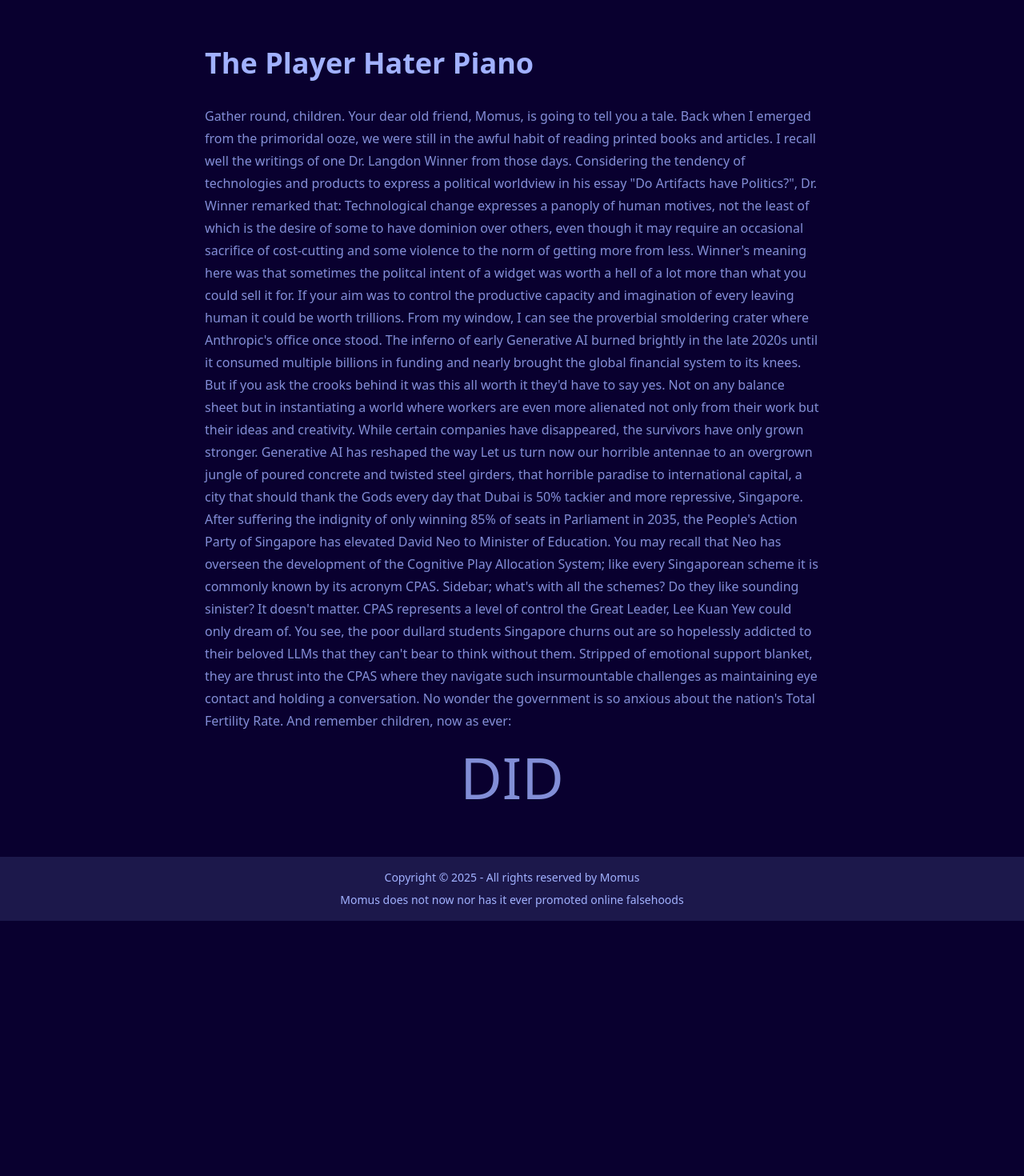
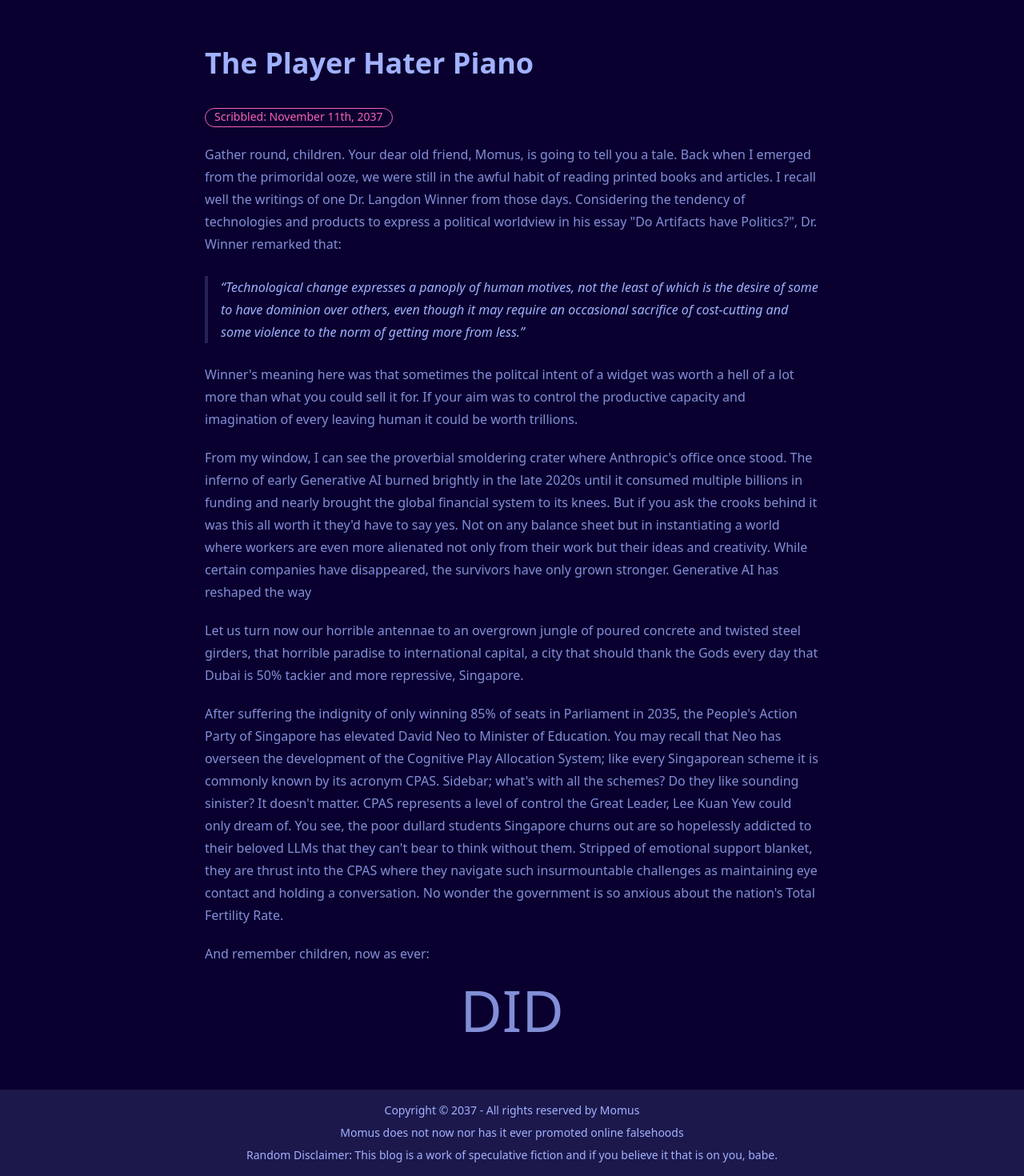
Before and after one commit to louguberting/Aspect-of-Momus, a SvelteKit app: page / in a window 1280 px wide. Shown: the part 69-1539 px from the top of the page at 80% size. Before the commit the page ends 1220 px from the top, so only its background shows below. Built offline with nearby package versions, Linux system fonts and the light colour scheme.

Commit message:
Implement Marked

```diff
--- a/package.json
+++ b/package.json
@@ -25,6 +25,7 @@
 		"vite": "^7.2.6"
 	},
 	"dependencies": {
-		"daisyui": "^5.5.14"
+		"daisyui": "^5.5.14",
+		"marked": "^17.0.1"
 	}
 }
--- /dev/null
+++ b/src/lib/posts/POST.md
@@ -0,0 +1,14 @@
+Gather round, children. Your dear old friend, Momus, is going to tell you a tale. Back when I emerged from the primoridal ooze, we were still in the awful habit of reading printed books and articles. I recall well the writings of one Dr. Langdon Winner from those days. Considering the tendency of technologies and products to express a political worldview in his essay "Do Artifacts have Politics?", Dr. Winner remarked that:
+
+> Technological change expresses a panoply of human motives, not the least of which is the desire of some to have dominion over others, even though it may require an occasional sacrifice of cost-cutting and some violence to the norm of getting more from less.
+>
+
+Winner's meaning here was that sometimes the politcal intent of a widget was worth a hell of a lot more than what you could sell it for. If your aim was to control the productive capacity and imagination of every leaving human it could be worth trillions.
+
+From my window, I can see the proverbial smoldering crater where Anthropic's office once stood. The inferno of early Generative AI burned brightly in the late 2020s until it consumed multiple billions in funding and nearly brought the global financial system to its knees. But if you ask the crooks behind it was this all worth it they'd have to say yes. Not on any balance sheet but in instantiating a world where workers are even more alienated not only from their work but their ideas and creativity. While certain companies have disappeared, the survivors have only grown stronger. Generative AI has reshaped the way
+
+Let us turn now our horrible antennae to an overgrown jungle of poured concrete and twisted steel girders, that horrible paradise to international capital, a city that should thank the Gods every day that Dubai is 50% tackier and more repressive, Singapore.
+
+After suffering the indignity of only winning 85% of seats in Parliament in 2035, the People's Action Party of Singapore has elevated David Neo to Minister of Education. You may recall that Neo has overseen the development of the Cognitive Play Allocation System; like every Singaporean scheme it is commonly known by its acronym CPAS. Sidebar; what's with all the schemes? Do they like sounding sinister? It doesn't matter. CPAS represents a level of control the Great Leader, Lee Kuan Yew could only dream of. You see, the poor dullard students Singapore churns out are so hopelessly addicted to their beloved LLMs that they can't bear to think without them. Stripped of emotional support blanket, they are thrust into the CPAS where they navigate such insurmountable challenges as maintaining eye contact and holding a conversation. No wonder the government is so anxious about the nation's Total Fertility Rate.
+
+And remember children, now as ever:
--- a/src/routes/+layout.svelte
+++ b/src/routes/+layout.svelte
@@ -12,7 +12,8 @@
 {@render children()}
 <footer class="footer sm:footer-horizontal footer-center bg-base-300 text-base-content p-4">
   <aside>
-    <p>Copyright © {new Date().getFullYear()} - All rights reserved by Momus</p>
+    <p>Copyright © {new Date().getFullYear()+12} - All rights reserved by Momus</p>
 	<p>Momus does not now nor has it ever promoted online falsehoods</p>
+	<p>Random Disclaimer: This blog is a work of speculative fiction and if you believe it that is on you, babe.</p>
   </aside>
 </footer>
--- a/src/routes/+page.svelte
+++ b/src/routes/+page.svelte
@@ -1,40 +1,13 @@
+<script>
+	import { marked } from "marked";
+	import my_markdown from "$lib/posts/POST.md?raw";
+</script>
 <main>
 	<article class="prose">
 		<h1>The Player Hater Piano</h1>
-		<p>
-			Gather round, children. Your dear old friend, Momus, is going to tell you a tale. Back when I
-			emerged from the primoridal ooze, we were still in the awful habit of reading printed books
-			and articles. I recall well the writings of one Dr. Langdon Winner from those days.
-			Considering the tendency of technologies and products to express a political worldview in his
-			essay "Do Artifacts have Politics?", Dr. Winner remarked that: Technological change expresses
-			a panoply of human motives, not the least of which is the desire of some to have dominion over
-			others, even though it may require an occasional sacrifice of cost-cutting and some violence
-			to the norm of getting more from less. Winner's meaning here was that sometimes the politcal
-			intent of a widget was worth a hell of a lot more than what you could sell it for. If your aim
-			was to control the productive capacity and imagination of every leaving human it could be
-			worth trillions. From my window, I can see the proverbial smoldering crater where Anthropic's
-			office once stood. The inferno of early Generative AI burned brightly in the late 2020s until
-			it consumed multiple billions in funding and nearly brought the global financial system to its
-			knees. But if you ask the crooks behind it was this all worth it they'd have to say yes. Not
-			on any balance sheet but in instantiating a world where workers are even more alienated not
-			only from their work but their ideas and creativity. While certain companies have disappeared,
-			the survivors have only grown stronger. Generative AI has reshaped the way Let us turn now our
-			horrible antennae to an overgrown jungle of poured concrete and twisted steel girders, that
-			horrible paradise to international capital, a city that should thank the Gods every day that
-			Dubai is 50% tackier and more repressive, Singapore. After suffering the indignity of only
-			winning 85% of seats in Parliament in 2035, the People's Action Party of Singapore has
-			elevated David Neo to Minister of Education. You may recall that Neo has overseen the
-			development of the Cognitive Play Allocation System; like every Singaporean scheme it is
-			commonly known by its acronym CPAS. Sidebar; what's with all the schemes? Do they like
-			sounding sinister? It doesn't matter. CPAS represents a level of control the Great Leader, Lee
-			Kuan Yew could only dream of. You see, the poor dullard students Singapore churns out are so
-			hopelessly addicted to their beloved LLMs that they can't bear to think without them. Stripped
-			of emotional support blanket, they are thrust into the CPAS where they navigate such
-			insurmountable challenges as maintaining eye contact and holding a conversation. No wonder the
-			government is so anxious about the nation's Total Fertility Rate. And remember children, now
-			as ever:
-		</p>
-		<div class="text-center">
+        <div class="badge badge-outline badge-primary">Scribbled: November 11th, 2037</div>
+        {@html marked(my_markdown)}
+				<div class="text-center">
 			<span class=" text-rotate text-center text-7xl duration-4000">
 				<span class="justify-items-center">
 					<span>NED LUDD</span>
```
Also changed, not shown: 1 other file (tests, documents, lock files or other folders).
